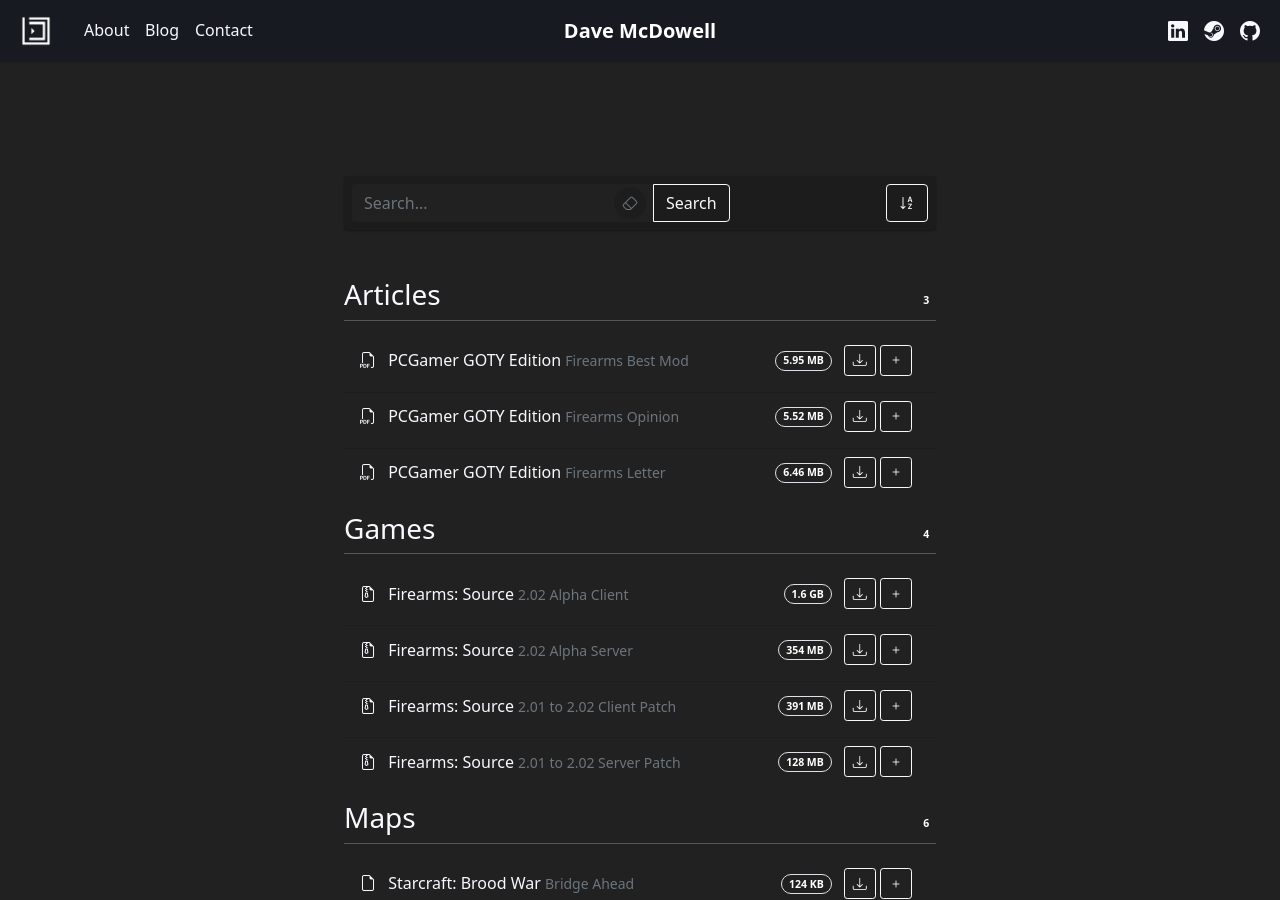
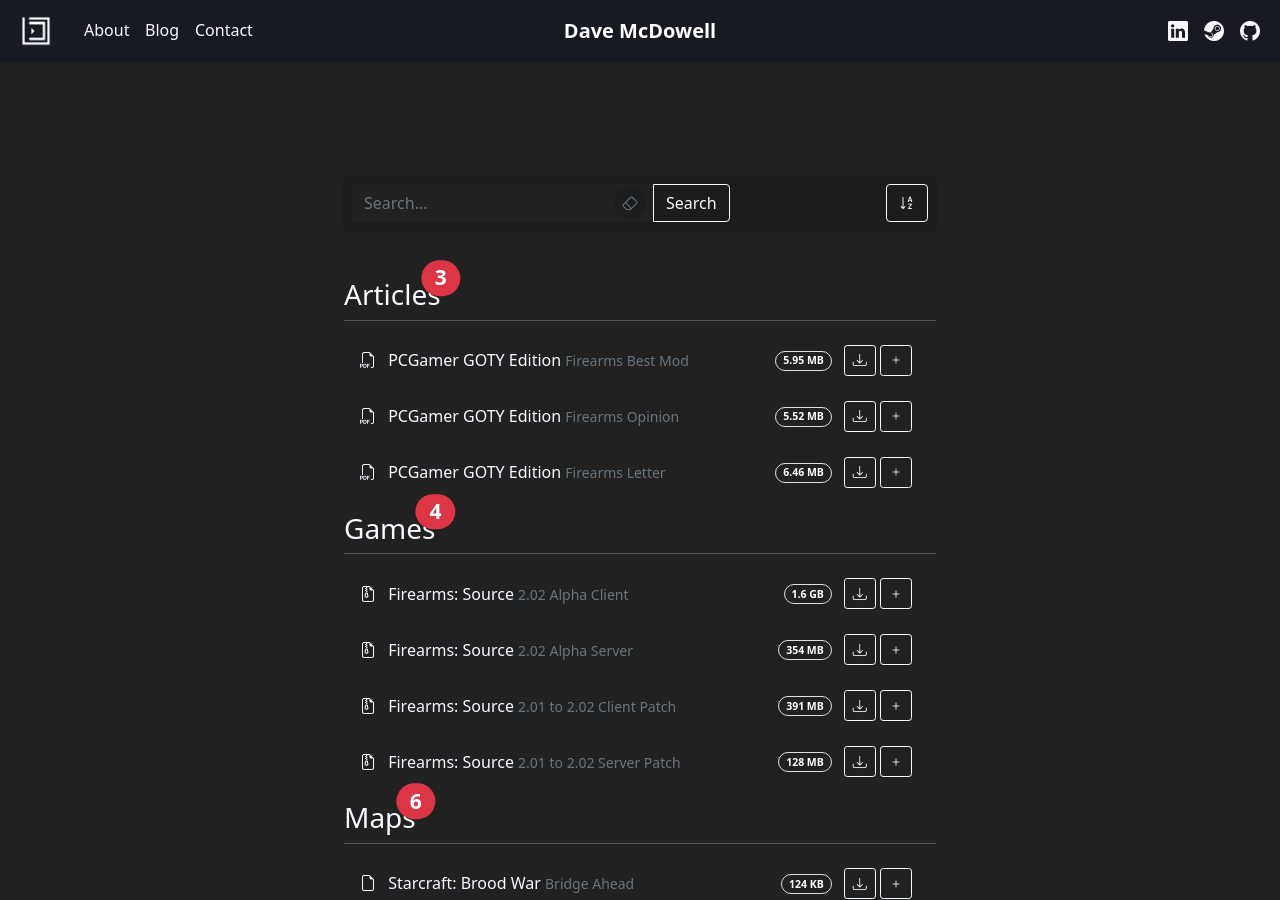
Before and after one commit to davemcdowell/portfolio, a Jekyll site: the page built from downloads.html, in a window 1280 px wide and 900 px high, scrolled down 835 px. Built offline with Jekyll 4.4.1, drawn with Linux system fonts in a browser that asks for light colours; nearby versions of some CDN libraries.

Commit message:
Update downloads.html

```diff
--- a/downloads.html
+++ b/downloads.html
@@ -27,8 +27,8 @@
               {%- assign downloads = site.data.downloads.files | where_exp:"file", "file.group != 'Links'" -%}
               {%- for download in downloads -%}
                 <div class="d-flex justify-content-between align-items-center">
-                  <h3>{{ download.group }}</h3>
-                  <small class="ms-auto"><span class="badge outline">{{ download.items.size }}</span></small>
+                  <h3 class="position-relative">{{ download.group }}<span class="position-absolute top-0 start-100 translate-middle badge rounded-pill bg-danger">{{ download.items.size }}<span class="visually-hidden">{{ download.items.size }} {{ download.group }}s</span></span></h3>
+
                 </div>
                 <hr class="mt-0">
                 <ul class="list-group list-group-flush mb-2">
```
